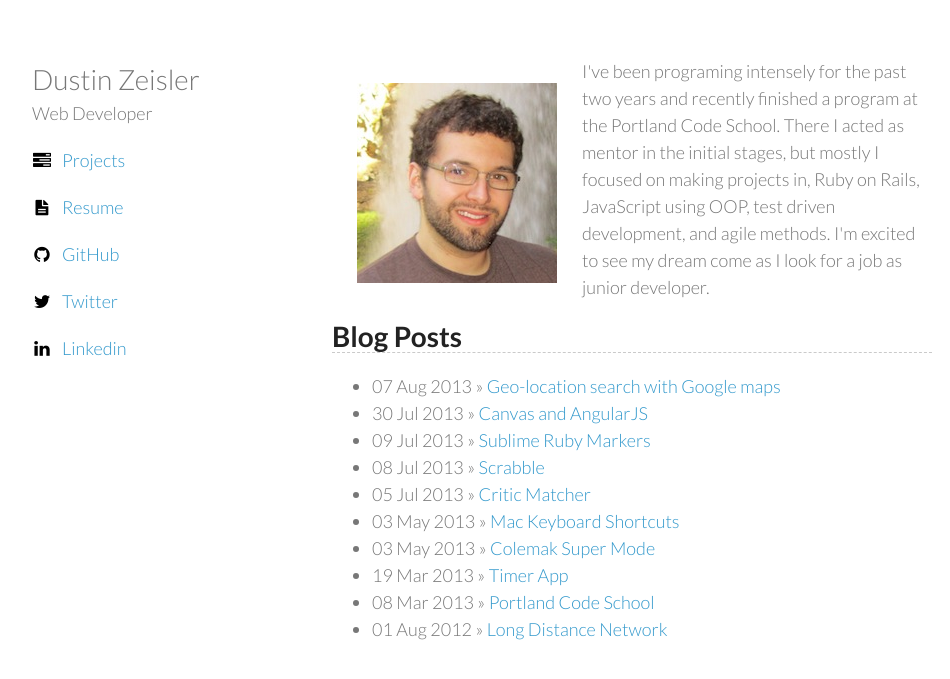
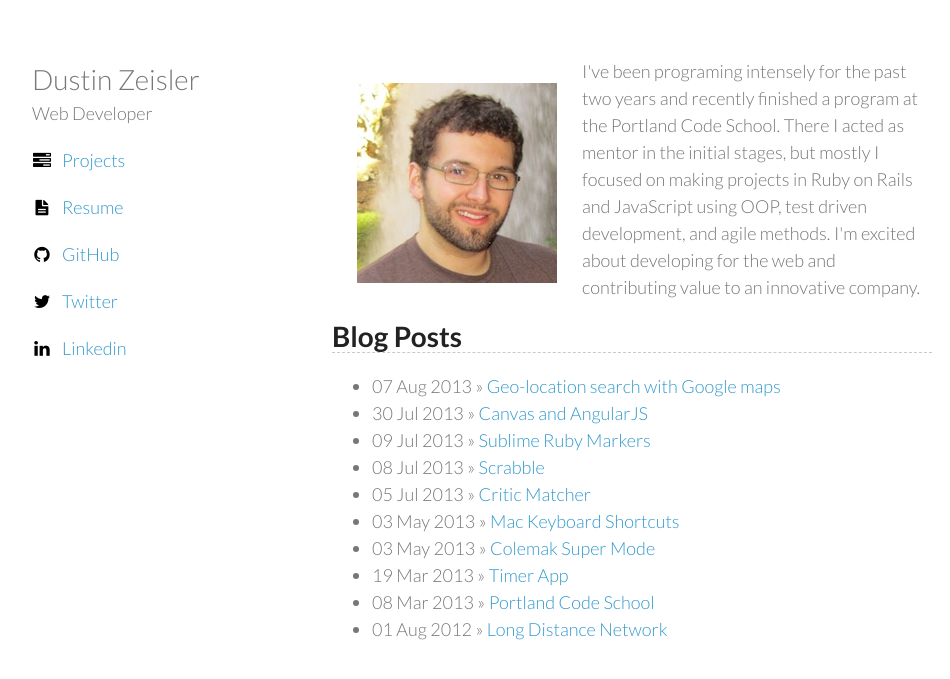
Before and after one commit to zeisler/zeisler.github.io, a Jekyll site: the page built from index.html, in a window 1280 px wide. Shown: the top 679 px of the page, without its empty margins (158-1108 px from the left). Built offline with Jekyll 4.4.1, drawn with Linux system fonts in a browser that asks for light colours.

Commit message:
edit tag quote

```diff
--- a/index.html
+++ b/index.html
@@ -5,7 +5,7 @@
 
 <div id="home">
   <img class="head" src="/images/dustin_zeisler.jpg" alt="">
-  <p class="home_tag">I've been programing intensely for the past two years and recently finished a program at the Portland Code School. There I acted as mentor in the initial stages, but mostly I focused on making projects in, Ruby on Rails, JavaScript using OOP, test driven development, and agile methods. I'm excited to see my dream come as I look for a job as junior developer.</p>
+  <p class="home_tag">I've been programing intensely for the past two years and recently finished a program at the Portland Code School. There I acted as mentor in the initial stages, but mostly I focused on making projects in Ruby on Rails and JavaScript using OOP, test driven development, and agile methods. I'm excited about developing for the web and  contributing value to an innovative company.</p>
   <h1>Blog Posts</h1>
   <ul class="posts">
     {% for post in site.posts %}
```
